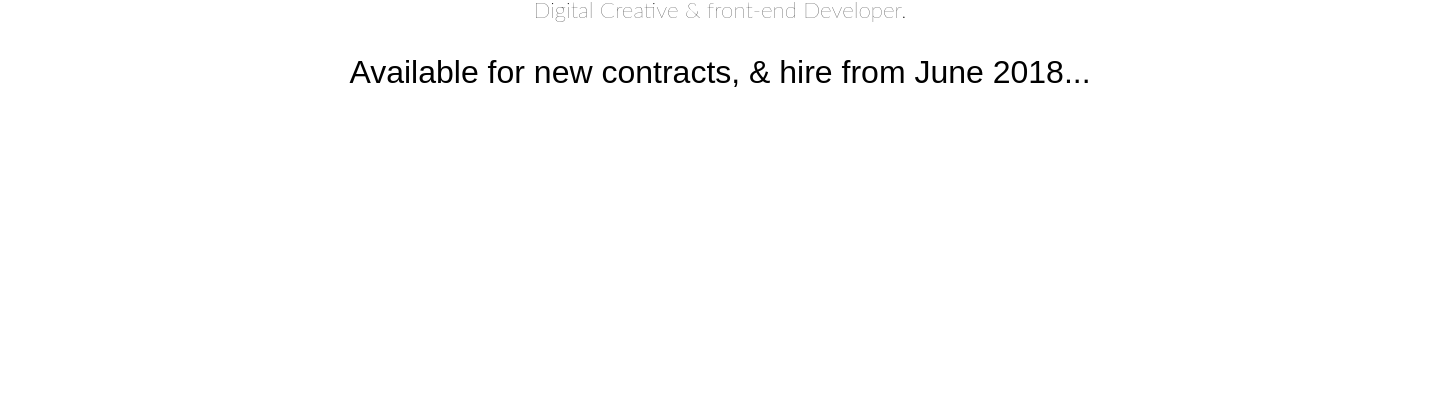
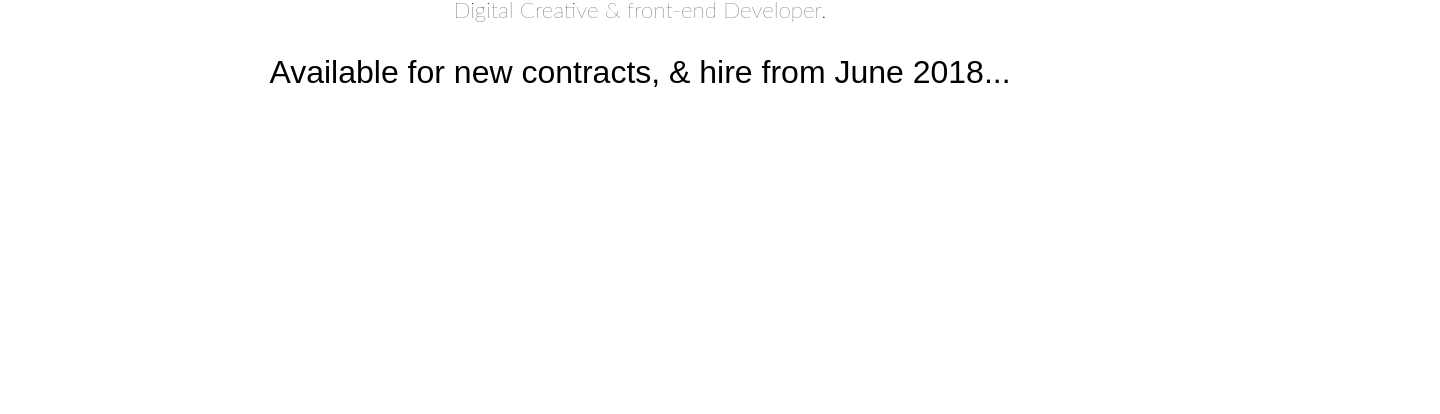
Before and after one commit to ev4n/ev4n.github.io, a plain HTML site: page index.html in a window 1280 px wide. Shown: the part 386-800 px from the top of the page, 1440 px wide, since content can reach past the window. Drawn offline with Linux system fonts and the light colour scheme; a web font is replaced by a local one.

Commit message:
padding outter

```diff
--- a/index.html
+++ b/index.html
@@ -64,8 +64,7 @@ table {
 
 
 
-.main { font-size: 16px; text-align: center; height: 100%; width: 100%; display: block; position: absolute;  font-family: 'Lato', sans-serif; font-weight: 200; padding: 0 5em;    }
-.main > *  { box-sizing: border-box; }
+.main {  box-sizing: border-box;  font-size: 16px; text-align: center; height: 100%; width: 100%; display: block; position: absolute;  font-family: 'Lato', sans-serif; font-weight: 200; padding: 0 5em;    }
 .main h1 { font-size: 4em; line-height: 1.2em; font-weight: 400; text-transform: uppercase; padding:0 0 0.2em 0; font-family: 'Bitter', serif; letter-spacing: 0.1em;  }
 .main p { font-size: 1.4em; line-height: 1.2em; font-weight: 200;}
 .main blockquote { font-size: 1em; padding: 1em;}
```
